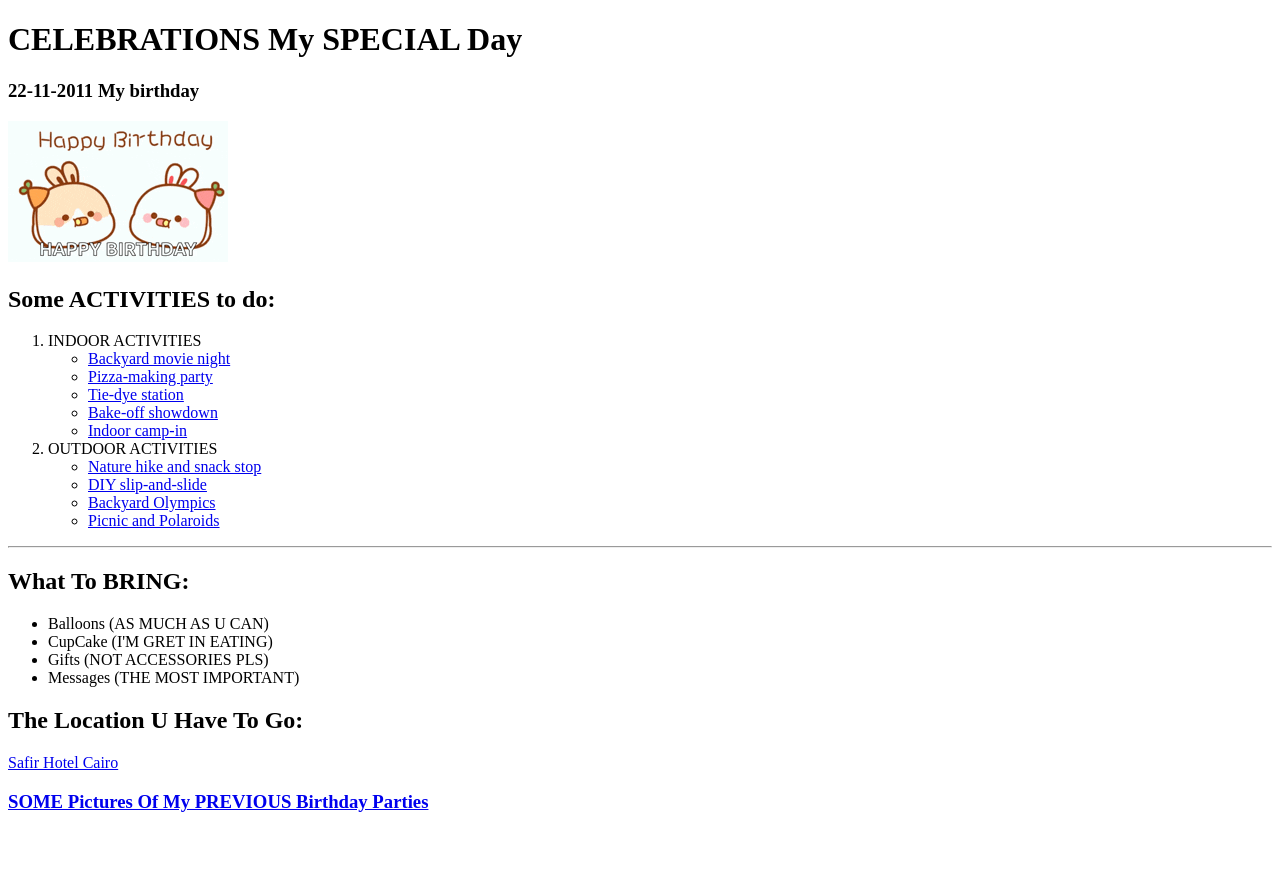
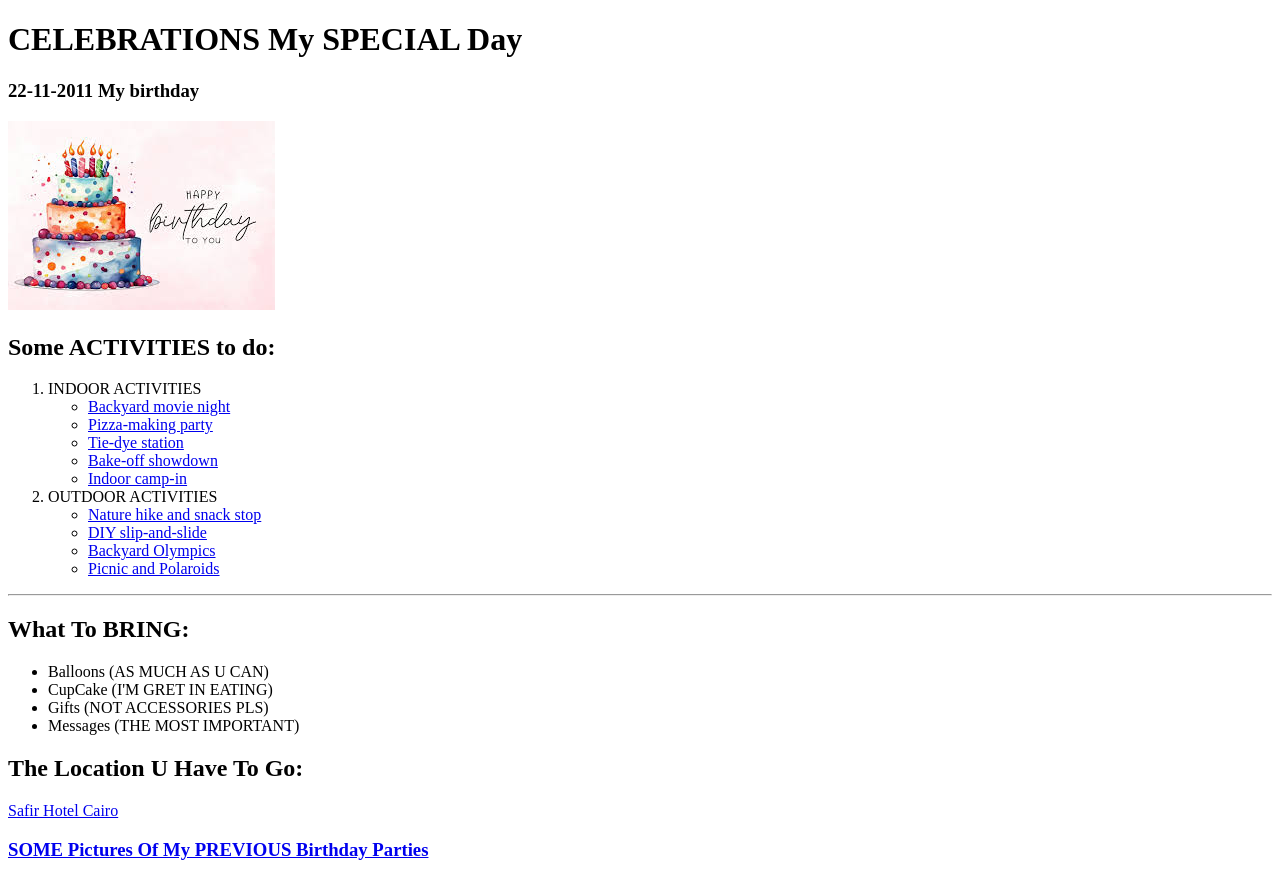
Before and after one commit to anotherNameF/html-portfolio, a plain HTML site: page index.html in a window 1280 px wide. Before the commit the page ends 831 px from the top, so only its background shows below. Drawn offline with Linux system fonts and the light colour scheme.

Commit message:
Add files via upload

```diff
--- a/index.html
+++ b/index.html
@@ -8,7 +8,7 @@
     <h1>CELEBRATIONS My SPECIAL Day</h1>
     <h3>22-11-2011 My birthday</h3>
     <a href="https://www.pinterest.com/pin/1007328641634213299/">
-        <img src="./happy-birthday-cute.gif" alt="birthday cake images">
+        <img src="./download.jpg" alt="birthday cake images">
     </a>
 
         <h2>Some ACTIVITIES to do:</h2>
```
